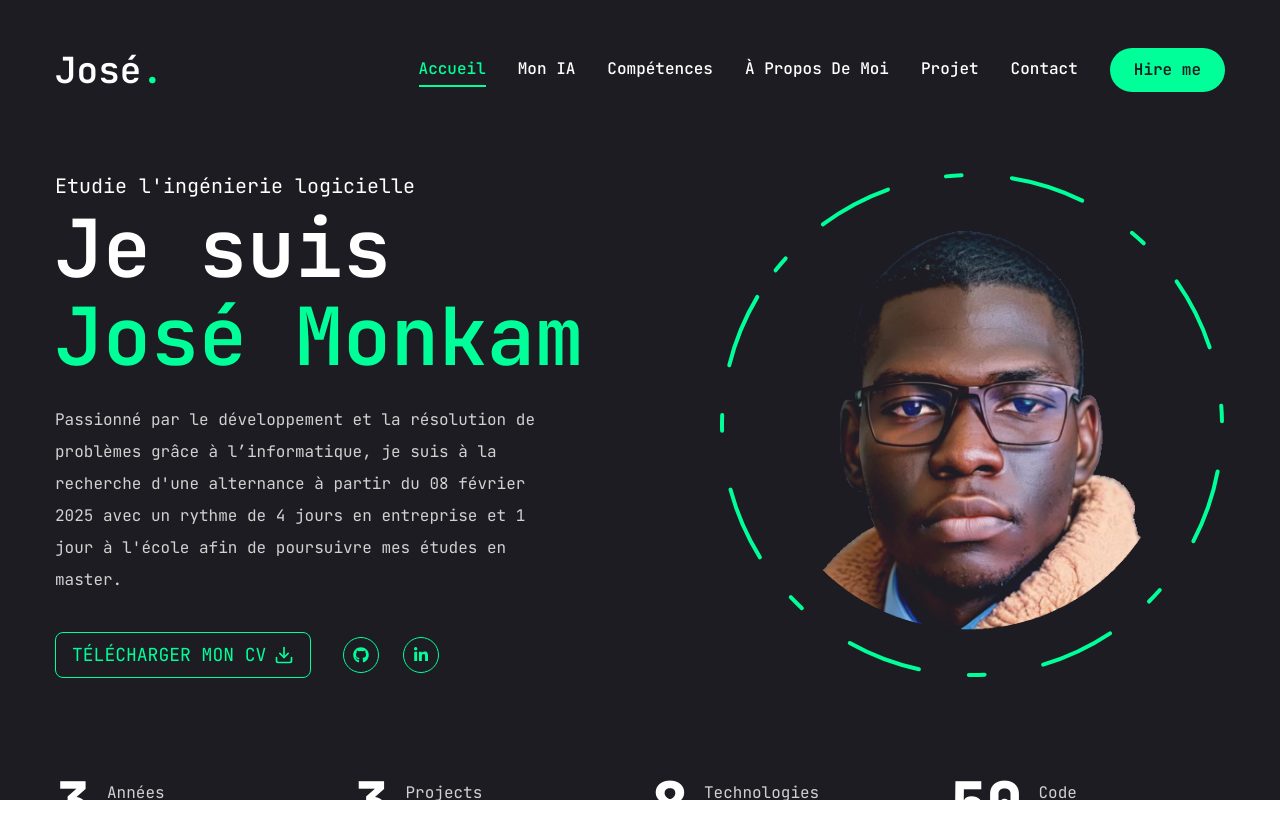
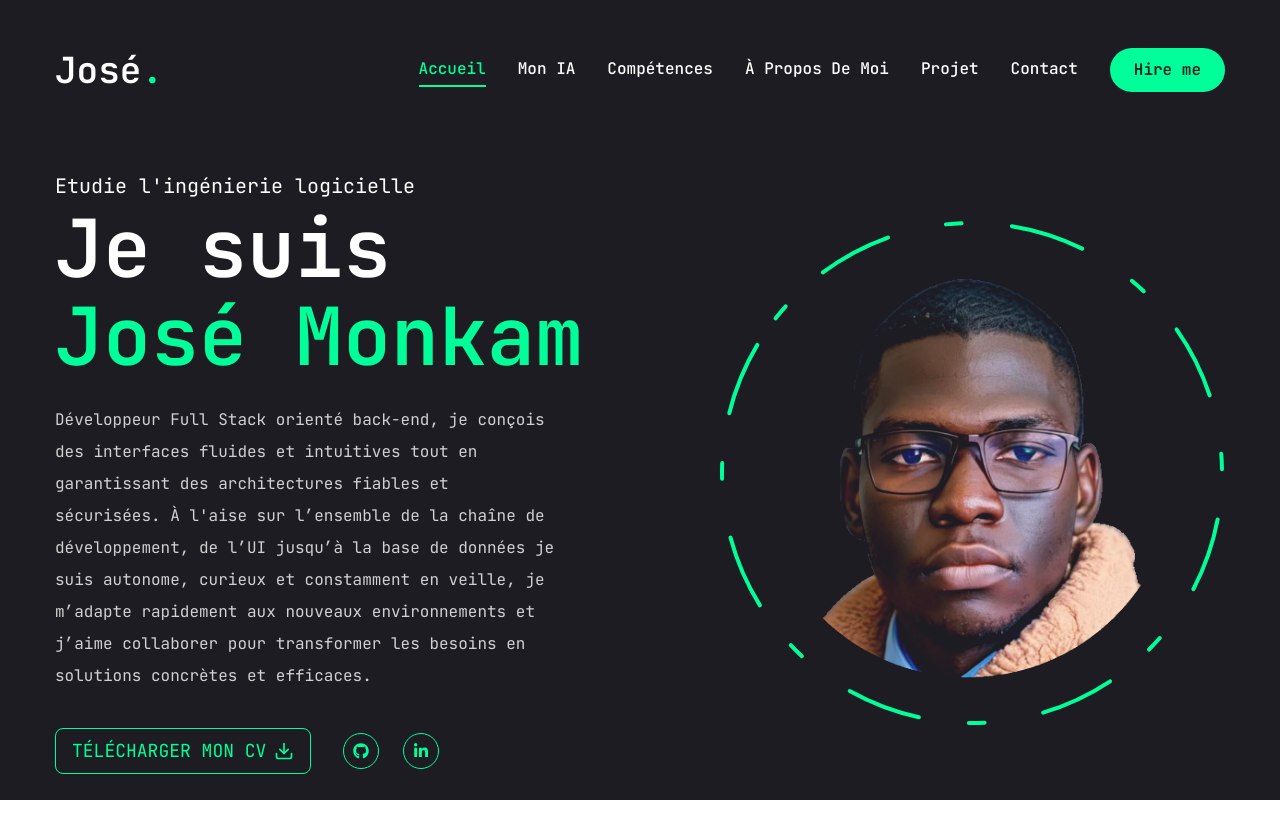
Before and after one commit to monkam194/cv-en-ligne, a Next.js app: page / in a window 1280 px wide. Shown: the top 838 px of the page. Built offline with nearby package versions, Linux system fonts and the light colour scheme.

Commit message:
fix issue

```diff
--- a/app/page.jsx
+++ b/app/page.jsx
@@ -19,9 +19,12 @@ const Home = () => {
               Je suis <br /> <span className="text-accent">José Monkam</span>
             </h1>
             <p className="max-w-[500px] mb-9 text-white/80">
-              Passionné par le développement et la résolution de problèmes grâce à l’informatique, je suis à la
-              recherche d&apos;une alternance à partir du 08 février 2025 avec un rythme de 4 jours en entreprise et 1
-              jour à l&apos;école afin de poursuivre mes études en master.
+              Développeur Full Stack orienté back-end, je conçois des interfaces fluides et intuitives tout en
+              garantissant des architectures fiables et sécurisées. À l'aise sur l’ensemble de la chaîne de
+              développement, de l’UI jusqu’à la base de données je suis autonome, curieux et constamment en
+              veille, je m’adapte rapidement aux nouveaux environnements et j’aime collaborer pour
+              transformer les besoins en solutions concrètes et efficaces.
+
             </p>
             {/* btn and socials */}
             <div className="flex flex-col xl:flex-row items-center gap-8">
```
